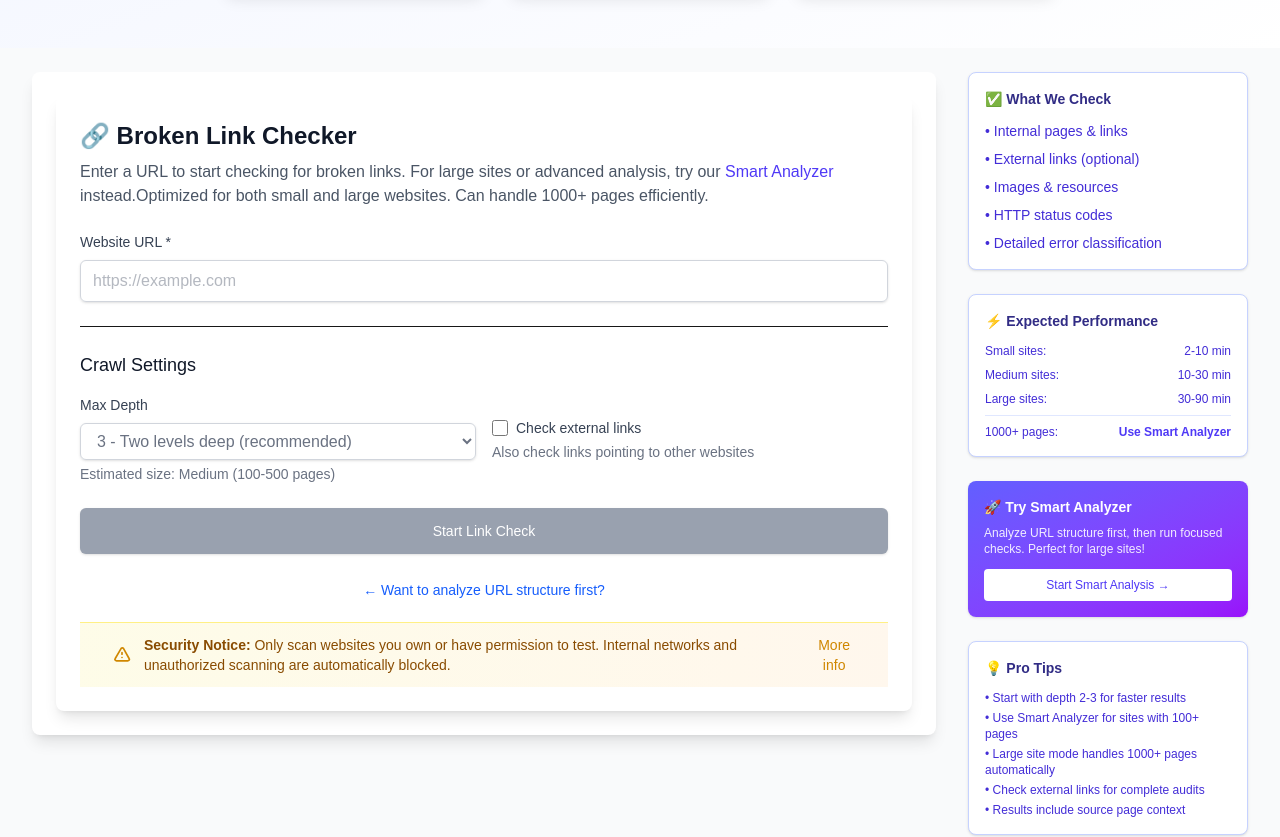
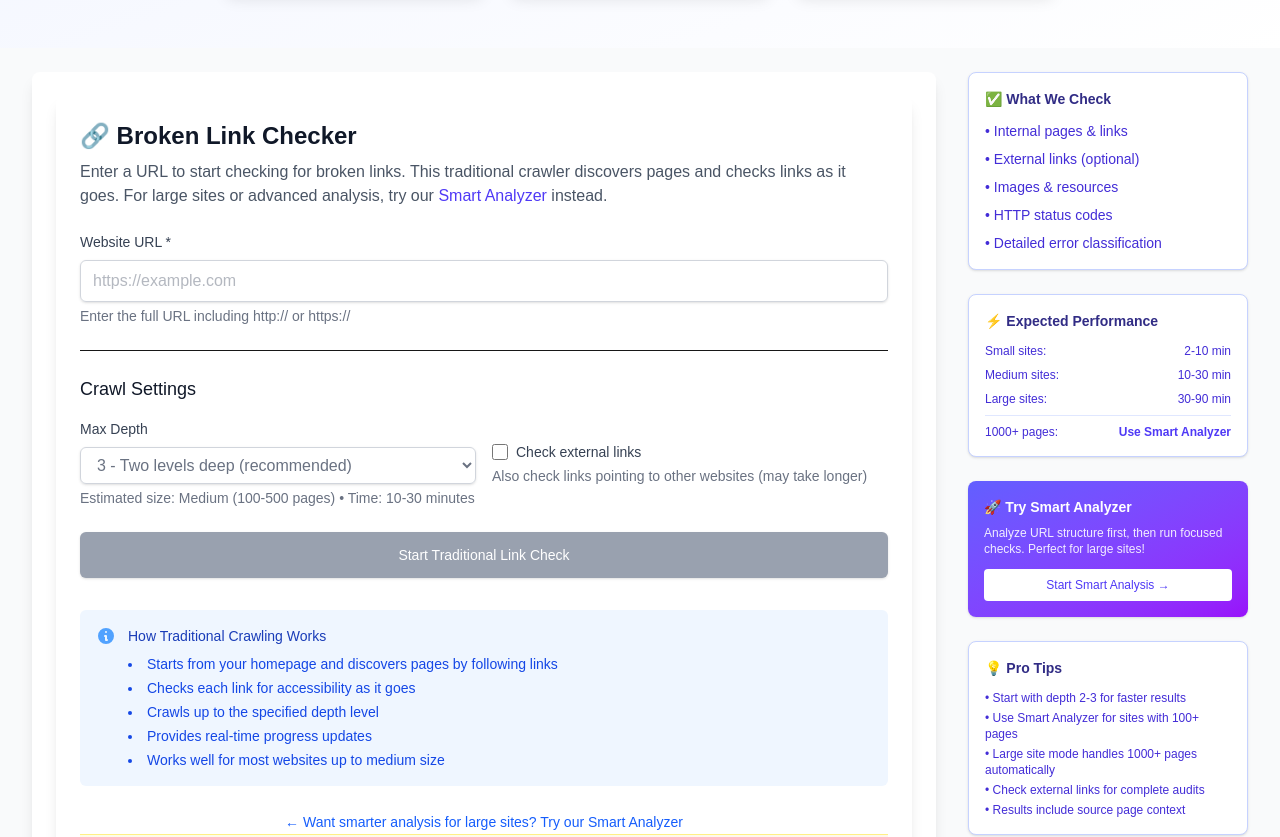
Before and after one commit to Abhishek-J-Sudo/broken-link-generator, a Next.js app: page / in a window 1280 px wide. Shown: the part 500-1337 px from the top of the page. Built offline with nearby package versions, Linux system fonts and the light colour scheme.

Commit message:
api - crawl/start - updated better internal/external link detection component - largeCrawlForm - removed the old analyzer code lib - updated, handling domain classification for internal external

```diff
--- a/src/app/components/LargeCrawlForm.js
+++ b/src/app/components/LargeCrawlForm.js
@@ -1,47 +1,22 @@
 'use client';
 
-import { useState, useEffect } from 'react';
+import { useState } from 'react';
 import { useRouter } from 'next/navigation';
 import SecurityNotice from '@/app/components/SecurityNotice';
 import Link from 'next/link';
 
-export default function LargeCrawlForm({
-  onJobStarted,
-  analyzedData = null,
-  isFromAnalyzer = false,
-}) {
+export default function LargeCrawlForm({ onJobStarted }) {
   const [formData, setFormData] = useState({
     url: '',
     maxDepth: 3,
     includeExternal: false,
-    useAnalyzedData: false,
   });
   const [isLoading, setIsLoading] = useState(false);
   const [error, setError] = useState('');
   const [currentPhase, setCurrentPhase] = useState('');
   const router = useRouter();
 
-  // Pre-populate form if coming from analyzer
-  useEffect(() => {
-    if (isFromAnalyzer && analyzedData) {
-      setFormData((prev) => ({
-        ...prev,
-        url: analyzedData.originalUrl || '',
-        useAnalyzedData: true,
-        maxDepth: analyzedData.focusType === 'content' ? 2 : 3,
-      }));
-    }
-  }, [isFromAnalyzer, analyzedData]);
-
   const estimateSize = () => {
-    if (formData.useAnalyzedData && analyzedData) {
-      const urlCount = analyzedData.discoveredUrls?.length || 0;
-      if (urlCount < 50) return `Small (${urlCount} URLs from analysis)`;
-      if (urlCount < 200) return `Medium (${urlCount} URLs from analysis)`;
-      if (urlCount < 500) return `Large (${urlCount} URLs from analysis)`;
-      return `Very Large (${urlCount} URLs from analysis)`;
-    }
-
     const depth = parseInt(formData.maxDepth);
     if (depth <= 2) return 'Small (< 100 pages)';
     if (depth <= 3) return 'Medium (100-500 pages)';
@@ -49,56 +24,36 @@ export default function LargeCrawlForm({
     return 'Very Large (1500+ pages)';
   };
 
-  const shouldUseLargeMode = () => {
-    if (formData.useAnalyzedData && analyzedData) {
-      return (analyzedData.discoveredUrls?.length || 0) > 200;
-    }
-    return false; // Traditional crawl never uses large mode
+  const getEstimatedTime = () => {
+    const depth = parseInt(formData.maxDepth);
+    if (depth <= 2) return '2-10 minutes';
+    if (depth <= 3) return '10-30 minutes';
+    if (depth <= 4) return '30-90 minutes';
+    return '60-120 minutes';
   };
 
   const handleSubmit = async (e) => {
     e.preventDefault();
     setIsLoading(true);
     setError('');
-    setCurrentPhase('Starting...');
+    setCurrentPhase('Starting traditional crawl...');
 
     try {
+      // Validate URL
       new URL(formData.url);
 
-      const endpoint = shouldUseLargeMode() ? '/api/crawl/large' : '/api/crawl/start';
-
-      setCurrentPhase(
-        formData.useAnalyzedData
-          ? 'Starting enhanced smart crawl with analyzed data...'
-          : 'Starting crawl...'
-      );
+      setCurrentPhase('Initializing crawl job...');
 
       const requestBody = {
         url: formData.url,
         settings: {
           maxDepth: parseInt(formData.maxDepth),
           includeExternal: formData.includeExternal,
-          timeout: shouldUseLargeMode() ? 8000 : 10000,
+          timeout: 10000,
         },
-        action: 'start',
       };
 
-      if (formData.useAnalyzedData && analyzedData) {
-        requestBody.analyzedData = {
-          discoveredUrls: analyzedData.discoveredUrls,
-          focusType: analyzedData.focusType,
-          categories: analyzedData.categories,
-          sourceAnalysis: true,
-        };
-
-        setCurrentPhase(
-          `Processing ${
-            analyzedData.discoveredUrls?.length || 0
-          } URLs using intelligent crawl modes...`
-        );
-      }
-
-      const response = await fetch(endpoint, {
+      const response = await fetch('/api/crawl/start', {
         method: 'POST',
         headers: {
           'Content-Type': 'application/json',
@@ -112,43 +67,22 @@ export default function LargeCrawlForm({
         throw new Error(result.error || 'Failed to start crawl');
       }
 
-      console.log('Crawl started:', result);
+      console.log('Traditional crawl started:', result);
+
+      setCurrentPhase('Crawl started successfully! Redirecting to results...');
 
       if (onJobStarted) {
         onJobStarted(result);
       }
 
-      if (shouldUseLargeMode() && result.status === 'discovering') {
-        setCurrentPhase('Enhanced crawl started! Processing with smart modes...');
-
-        setTimeout(async () => {
-          try {
-            const continueResponse = await fetch('/api/crawl/large', {
-              method: 'POST',
-              headers: { 'Content-Type': 'application/json' },
-              body: JSON.stringify({
-                jobId: result.jobId,
-                action: 'continue',
-              }),
-            });
-
-            if (continueResponse.ok) {
+      // Redirect to results page
       router.push(`/results/${result.jobId}`);
-            }
-          } catch (error) {
-            console.error('Error continuing crawl:', error);
-            router.push(`/results/${result.jobId}`);
-          }
-        }, 2000);
-      } else {
-        router.push(`/results/${result.jobId}`);
-      }
     } catch (error) {
       console.error('Error starting crawl:', error);
       setError(error.message);
+      setCurrentPhase('');
     } finally {
       setIsLoading(false);
-      setCurrentPhase('');
     }
   };
 
@@ -163,26 +97,19 @@ export default function LargeCrawlForm({
   return (
     <div className="w-full p-6 bg-white rounded-lg shadow-lg">
       <div className="mb-6">
-        {/* <h1 className="text-3xl font-bold text-gray-900 mb-2">
-          {isFromAnalyzer ? '🎯 Smart Broken Link Checker' : '🔗 Broken Link Checker'}
-        </h1> */}
-        <div className="mb-0">
         <h2 className="text-2xl font-bold text-gray-900 mb-2">🔗 Broken Link Checker</h2>
         <p className="text-gray-600">
-            Enter a URL to start checking for broken links. For large sites or advanced analysis,
-            try our{' '}
+          Enter a URL to start checking for broken links. This traditional crawler discovers pages
+          and checks links as it goes. For large sites or advanced analysis, try our{' '}
           <Link href="/analyze" className="text-indigo-600 hover:text-indigo-800 font-medium">
             Smart Analyzer
           </Link>{' '}
           instead.
-            {isFromAnalyzer
-              ? 'Ready to check links using the enhanced modes: extract from content pages or check discovered links directly.'
-              : 'Optimized for both small and large websites. Can handle 1000+ pages efficiently.'}
         </p>
-        </div>
       </div>
 
       <form onSubmit={handleSubmit} className="space-y-6">
+        {/* URL Input */}
         <div>
           <label htmlFor="url" className="block text-sm font-medium text-gray-700 mb-2">
             Website URL *
@@ -195,64 +122,19 @@ export default function LargeCrawlForm({
             onChange={handleInputChange}
             placeholder="https://example.com"
             required
-            disabled={isFromAnalyzer}
-            className={`w-full px-3 py-2 border text-gray-500 border-gray-300 rounded-md shadow-sm focus:outline-none focus:ring-2 focus:ring-blue-500 focus:border-blue-500 ${
-              isFromAnalyzer ? 'bg-gray-100' : ''
-            }`}
+            className="w-full px-3 py-2 border text-gray-500 border-gray-300 rounded-md shadow-sm focus:outline-none focus:ring-2 focus:ring-blue-500 focus:border-blue-500"
           />
-          {isFromAnalyzer && (
-            <p className="mt-1 text-sm text-gray-500">URL pre-filled from analyzer results</p>
-          )}
+          <p className="mt-1 text-sm text-gray-500">
+            Enter the full URL including http:// or https://
+          </p>
         </div>
 
-        {isFromAnalyzer && analyzedData && (
-          <div className="border-t pt-6">
-            <div className="flex items-center">
-              <input
-                id="useAnalyzedData"
-                name="useAnalyzedData"
-                type="checkbox"
-                checked={formData.useAnalyzedData}
-                onChange={handleInputChange}
-                className="h-4 w-4 text-blue-600 focus:ring-blue-500 border-gray-300 rounded"
-              />
-              <label htmlFor="useAnalyzedData" className="ml-2 block text-sm text-gray-700">
-                <strong>
-                  Use pre-analyzed URLs ({analyzedData.discoveredUrls?.length || 0} URLs)
-                </strong>
-              </label>
-            </div>
-            <p className="mt-1 text-sm text-gray-500">
-              Use enhanced crawl modes: extract links from content pages (comprehensive) or check
-              pre-discovered links directly (faster).
-            </p>
-
-            {formData.useAnalyzedData && (
-              <div className="mt-3 p-3 bg-blue-50 border border-blue-200 rounded-md">
-                <h4 className="text-sm font-medium text-blue-900">
-                  Enhanced crawl options available:
-                </h4>
-                <ul className="text-sm text-blue-700 mt-1 space-y-1">
-                  <li>
-                    • Content Pages Mode: Extract links from {analyzedData.categories?.pages || 0}{' '}
-                    content pages
-                  </li>
-                  <li>
-                    • Discovered Links Mode: Check {analyzedData.discoveredUrls?.length || 0}{' '}
-                    pre-found links directly
-                  </li>
-                  <li>• Smart filtering automatically applied</li>
-                </ul>
-              </div>
-            )}
-          </div>
-        )}
-
-        {!formData.useAnalyzedData && (
+        {/* Crawl Settings */}
         <div className="border-t pt-6">
           <h3 className="text-lg font-medium text-gray-900 mb-4">Crawl Settings</h3>
 
           <div className="grid grid-cols-1 md:grid-cols-2 gap-4">
+            {/* Max Depth */}
             <div>
               <label htmlFor="maxDepth" className="block text-sm font-medium text-gray-700 mb-2">
                 Max Depth
@@ -270,9 +152,12 @@ export default function LargeCrawlForm({
                 <option value={4}>4 - Three levels deep (large sites)</option>
                 <option value={5}>5 - Four levels deep (very large)</option>
               </select>
-                <p className="mt-1 text-sm text-gray-500">Estimated size: {estimateSize()}</p>
+              <p className="mt-1 text-sm text-gray-500">
+                Estimated size: {estimateSize()} • Time: {getEstimatedTime()}
+              </p>
             </div>
 
+            {/* Include External Links */}
             <div className="flex flex-col justify-center">
               <div className="flex items-center">
                 <input
@@ -288,47 +173,13 @@ export default function LargeCrawlForm({
                 </label>
               </div>
               <p className="mt-1 text-sm text-gray-500">
-                  Also check links pointing to other websites
+                Also check links pointing to other websites (may take longer)
               </p>
             </div>
           </div>
         </div>
-        )}
 
-        {formData.useAnalyzedData && analyzedData && (
-          <div className="bg-green-50 border border-green-200 rounded-md p-4">
-            <div className="flex">
-              <div className="flex-shrink-0">
-                <svg className="h-5 w-5 text-green-400" viewBox="0 0 20 20" fill="currentColor">
-                  <path
-                    fillRule="evenodd"
-                    d="M10 18a8 8 0 100-16 8 8 0 000 16zm3.707-9.293a1 1 0 00-1.414-1.414L9 10.586 7.707 9.293a1 1 0 00-1.414 1.414l2 2a1 1 0 001.414 0l4-4z"
-                    clipRule="evenodd"
-                  />
-                </svg>
-              </div>
-              <div className="ml-3">
-                <h3 className="text-sm font-medium text-green-800">Enhanced Smart Crawl Mode</h3>
-                <div className="mt-2 text-sm text-green-700">
-                  <p>Two intelligent crawl modes available:</p>
-                  <ul className="list-disc list-inside mt-1 space-y-1">
-                    <li>
-                      <strong>Content Pages:</strong> Visit {analyzedData.categories?.pages || 0}{' '}
-                      pages → extract + check all their links
-                    </li>
-                    <li>
-                      <strong>Discovered Links:</strong> Check{' '}
-                      {analyzedData.discoveredUrls?.length || 0} pre-found links directly
-                    </li>
-                    <li>Smart filtering and progress tracking included</li>
-                    <li>Much more efficient than traditional crawling</li>
-                  </ul>
-                </div>
-              </div>
-            </div>
-          </div>
-        )}
-
+        {/* Error Display */}
         {error && (
           <div className="bg-red-50 border border-red-200 rounded-md p-4">
             <div className="flex">
@@ -349,6 +200,7 @@ export default function LargeCrawlForm({
           </div>
         )}
 
+        {/* Loading State */}
         {isLoading && currentPhase && (
           <div className="bg-blue-50 border border-blue-200 rounded-md p-4">
             <div className="flex items-center">
@@ -377,6 +229,7 @@ export default function LargeCrawlForm({
           </div>
         )}
 
+        {/* Submit Button */}
         <div>
           <button
             type="submit"
@@ -412,48 +265,46 @@ export default function LargeCrawlForm({
                 {currentPhase || 'Processing...'}
               </>
             ) : (
-              `Start ${formData.useAnalyzedData ? 'Enhanced Smart ' : ''}Link Check`
+              'Start Traditional Link Check'
             )}
           </button>
         </div>
       </form>
 
-      {/* <div className="mt-8 p-4 bg-gray-50 rounded-md">
-        <h3 className="text-sm font-medium text-gray-900 mb-2">Expected Performance</h3>
-        <div className="text-xs text-gray-600 space-y-1">
-          {formData.useAnalyzedData && analyzedData ? (
-            <>
-              <div>• Smart mode: {analyzedData.discoveredUrls?.length || 0} pre-analyzed URLs</div>
-              <div>
-                • Estimated time: {Math.ceil((analyzedData.discoveredUrls?.length || 0) / 10)} -{' '}
-                {Math.ceil((analyzedData.discoveredUrls?.length || 0) / 5)} minutes
+      {/* Info Section */}
+      <div className="mt-8 p-4 bg-blue-50 rounded-md">
+        <div className="flex">
+          <div className="flex-shrink-0">
+            <svg className="h-5 w-5 text-blue-400" viewBox="0 0 20 20" fill="currentColor">
+              <path
+                fillRule="evenodd"
+                d="M18 10a8 8 0 11-16 0 8 8 0 0116 0zm-7-4a1 1 0 11-2 0 1 1 0 012 0zM9 9a1 1 0 000 2v3a1 1 0 001 1h1a1 1 0 100-2v-3a1 1 0 00-1-1H9z"
+                clipRule="evenodd"
+              />
+            </svg>
           </div>
-              <div>
-                • Focus:{' '}
-                {analyzedData.focusType === 'content'
-                  ? 'Content pages only'
-                  : 'All discovered URLs'}
+          <div className="ml-3">
+            <h3 className="text-sm font-medium text-blue-800">How Traditional Crawling Works</h3>
+            <div className="mt-2 text-sm text-blue-700">
+              <ul className="list-disc list-inside space-y-1">
+                <li>Starts from your homepage and discovers pages by following links</li>
+                <li>Checks each link for accessibility as it goes</li>
+                <li>Crawls up to the specified depth level</li>
+                <li>Provides real-time progress updates</li>
+                <li>Works well for most websites up to medium size</li>
+              </ul>
             </div>
-              <div>• No discovery phase needed - direct link checking</div>
-            </>
-          ) : (
-            <>
-              <div>• Small sites (depth 1-2): 2-10 minutes</div>
-              <div>• Medium sites (depth 3): 10-30 minutes</div>
-              <div>• Large sites (depth 4-5): 30-90 minutes</div>
-              <div>• Your 1300-page site: Approximately 45-75 minutes</div>
-            </>
-          )}
           </div>
-      </div> */}
+        </div>
+      </div>
 
-      {!isFromAnalyzer && (
-        <div className="mt-6 mb-5 text-center">
-          <a href="/analyze" className="text-blue-600 hover:text-blue-800 text-sm font-medium">
-            ← Want to analyze URL structure first?
-          </a>
+      {/* Link to Smart Analyzer */}
+      <div className="mt-6 text-center">
+        <Link href="/analyze" className="text-blue-600 hover:text-blue-800 text-sm font-medium">
+          ← Want smarter analysis for large sites? Try our Smart Analyzer
+        </Link>
       </div>
-      )}
+
       {/* Security Notice */}
       <SecurityNotice variant="compact" />
     </div>
```
Also changed, not shown: src/app/api/crawl/start/route.js (+30 -6 lines), src/lib/utils.js. Lines whose indentation alone changed are shown as unchanged.
